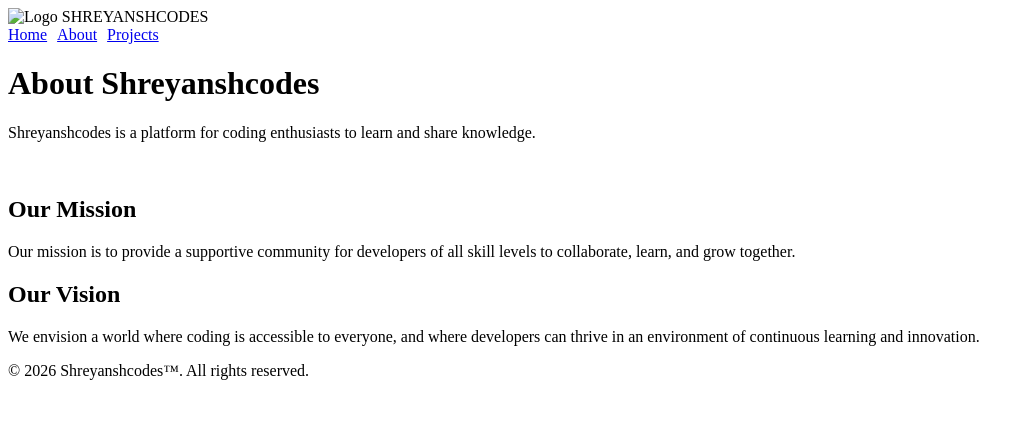
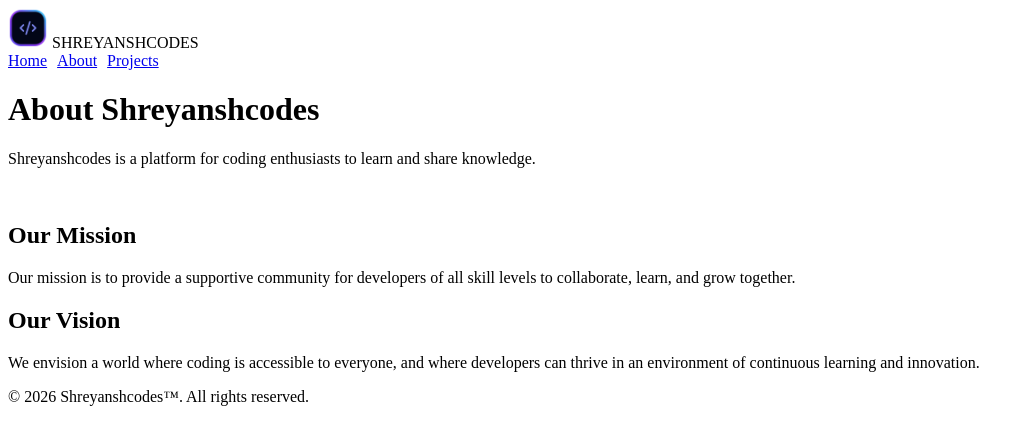
Before and after one commit to shreyanshcodes-hacker/class-portfolio, a plain HTML site: page main/about.html in a window 1280 px wide. Shown: the whole page, without its empty margins (0-1034 px from the left). Drawn offline with Linux system fonts and the light colour scheme.

Commit message:
Update image source path in about.html

```diff
--- a/main/about.html
+++ b/main/about.html
@@ -9,7 +9,7 @@
 <body>
     <header>
         <div>
-            <img src="/portfolio/images/icon.png" alt="Logo" width="40" height="40">
+            <img src="/images/icon.png" alt="Logo" width="40" height="40">
             <span>SHREYANSHCODES</span>
         </div>
         <navigation>
```
